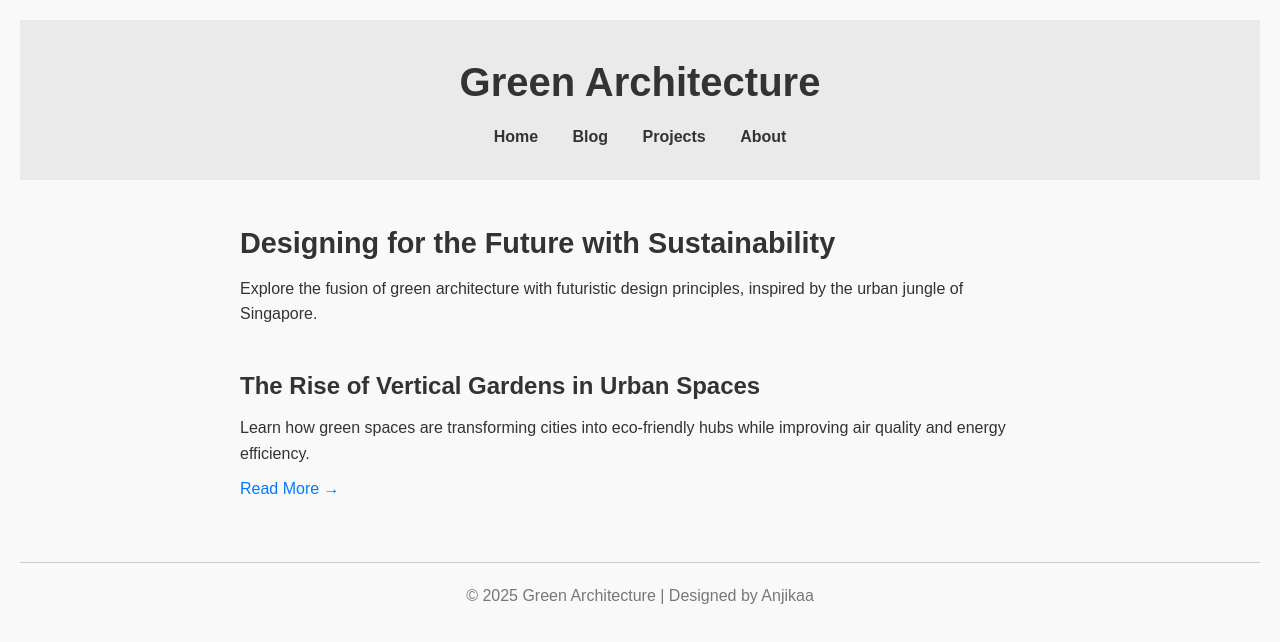
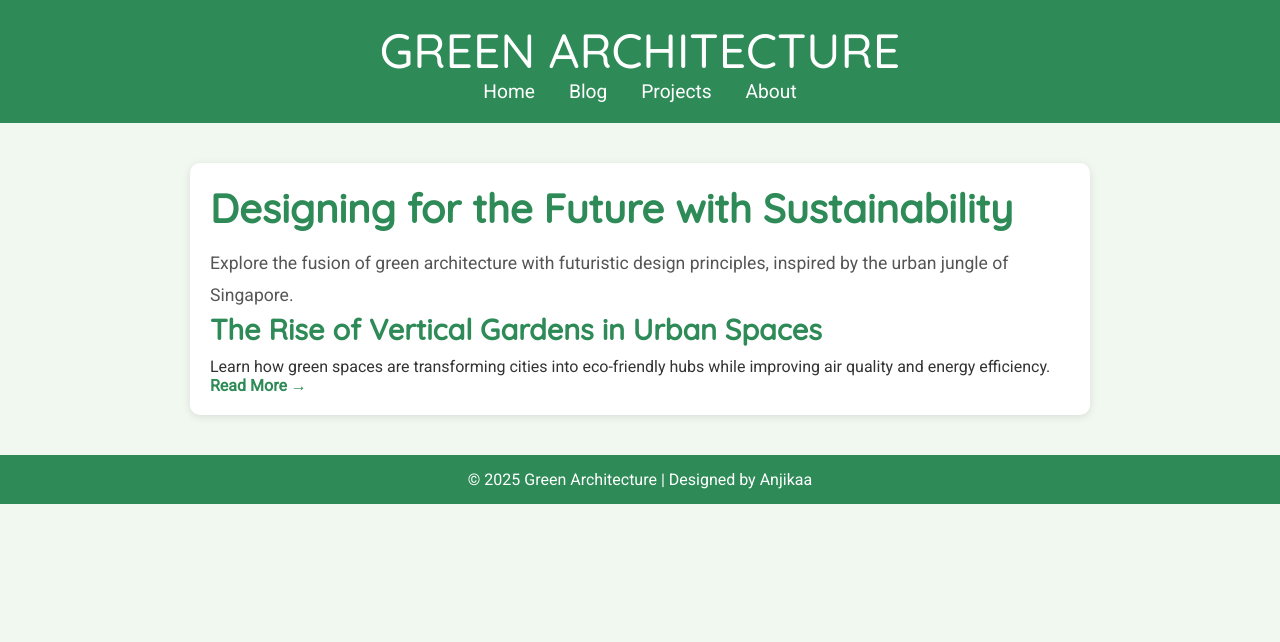
Before and after one commit to ak12ar/Architecture, a plain HTML site: page index.html in a window 1280 px wide. Drawn offline with Linux system fonts and the light colour scheme.

Commit message:
Update style.css

```diff
--- a/style.css
+++ b/style.css
@@ -1,66 +1,81 @@
 * {
-  box-sizing: border-box;
   margin: 0;
   padding: 0;
+  box-sizing: border-box;
 }
 
 body {
-  font-family: 'Montserrat', sans-serif;
-  line-height: 1.6;
-  background-color: #f9f9f9;
+  font-family: 'Roboto', sans-serif;
+  background-color: #f0f8f0;
   color: #333;
-  padding: 20px;
 }
 
 header {
+  background-color: #2e8b57;  /* Rich green */
+  padding: 20px 0;
   text-align: center;
-  padding: 30px 0;
-  background-color: #eaeaea;
-  margin-bottom: 40px;
 }
 
 header h1 {
-  font-size: 2.5em;
-  margin-bottom: 10px;
+  font-family: 'Quicksand', sans-serif;
+  font-weight: 400;
+  font-size: 3rem;
+  color: #ffffff;
+  text-transform: uppercase;
 }
 
 nav a {
+  text-decoration: none;
+  color: #ffffff;
   margin: 0 15px;
-  text-decoration: none;
-  color: #333;
-  font-weight: bold;
+  font-size: 1.2rem;
+  font-weight: 500;
+}
+
+nav a:hover {
+  color: #a8e6a4;  /* Lighter green for hover effect */
 }
 
 main {
-  max-width: 800px;
-  margin: auto;
-}
-
-.intro {
-  margin-bottom: 40px;
+  max-width: 900px;
+  margin: 40px auto;
+  padding: 20px;
+  background-color: #ffffff;
+  border-radius: 10px;
+  box-shadow: 0 2px 8px rgba(0, 0, 0, 0.1);
 }
 
 .intro h2 {
-  font-size: 1.8em;
-  margin-bottom: 10px;
+  font-family: 'Quicksand', sans-serif;
+  font-size: 2.5rem;
+  color: #2e8b57;
+  margin-bottom: 15px;
+}
+
+.intro p {
+  font-size: 1.1rem;
+  line-height: 1.8;
+  color: #555;
 }
 
 .featured-post h3 {
-  font-size: 1.5em;
+  font-family: 'Quicksand', sans-serif;
+  font-weight: 600;
+  font-size: 1.8rem;
+  color: #2e8b57;
   margin-bottom: 10px;
 }
 
 .featured-post a {
-  display: inline-block;
-  margin-top: 10px;
-  color: #007BFF;
   text-decoration: none;
+  color: #2e8b57;
+  font-weight: bold;
 }
 
 footer {
+  background-color: #2e8b57;
+  padding: 15px 0;
   text-align: center;
-  margin-top: 60px;
-  padding: 20px 0;
-  border-top: 1px solid #ccc;
-  color: #777;
+  color: white;
+  font-size: 1rem;
 }
```
